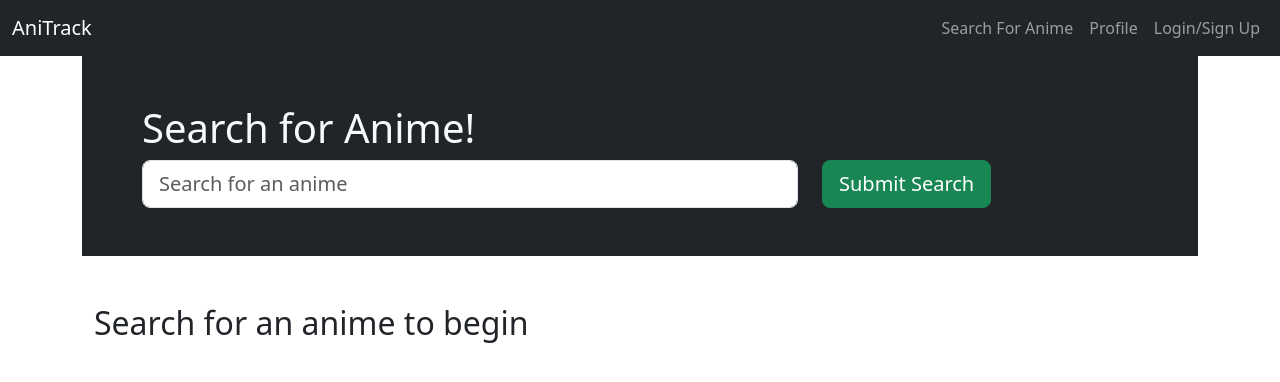
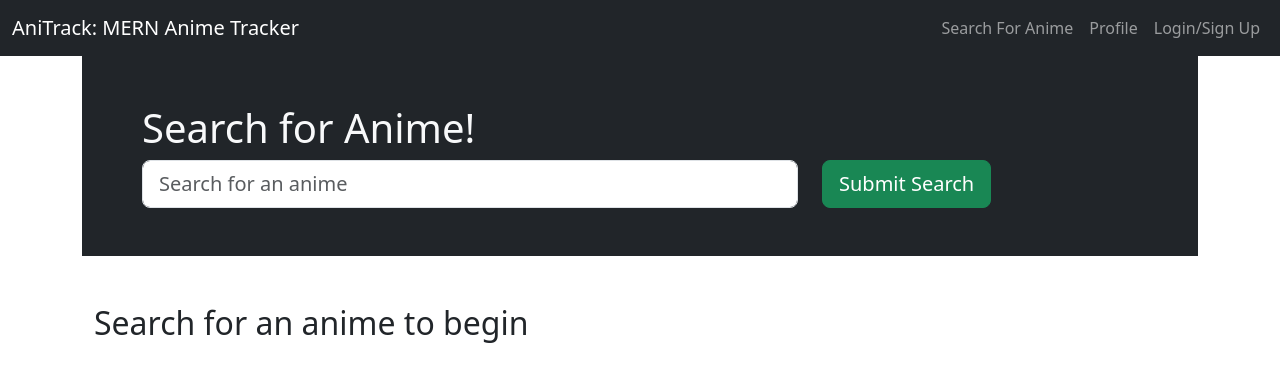
Before and after one commit to vairavan-ven/AniTrack, a React (Vite) app in the folder client/: page / in a window 1280 px wide. Shown: the top 382 px of the page. Built offline with nearby package versions, Linux system fonts and the light colour scheme.

Commit message:
added website title to navbar

```diff
--- a/client/src/components/Navbar.jsx
+++ b/client/src/components/Navbar.jsx
@@ -20,7 +20,7 @@ const AppNavbar = () => {
     <Navbar bg='dark' variant='dark' expand='lg'>
       <Container fluid>
         <Navbar.Brand as={Link} to='/'>
-          AniTrack
+          AniTrack: MERN Anime Tracker
         </Navbar.Brand>
         <Navbar.Toggle aria-controls='navbar' />
         <Navbar.Collapse id='navbar' className='d-flex flex-row-reverse'>
```
